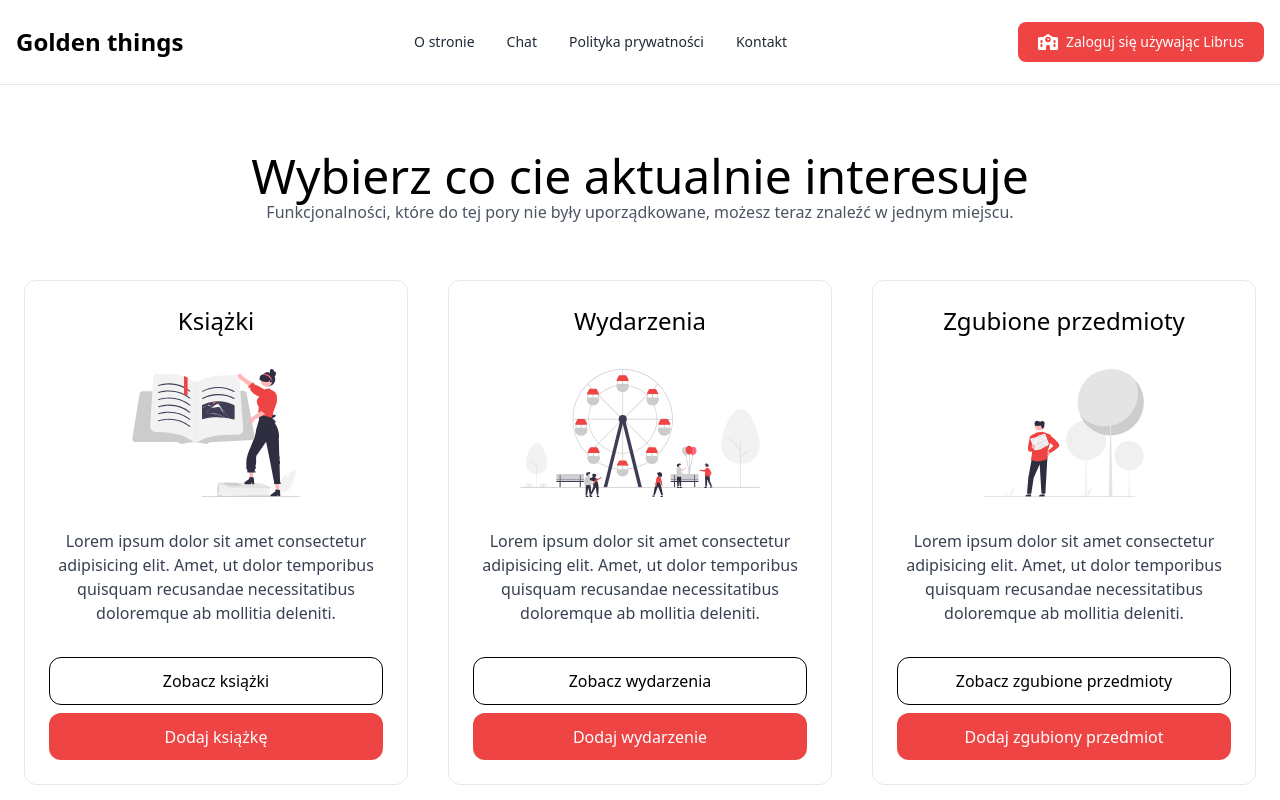
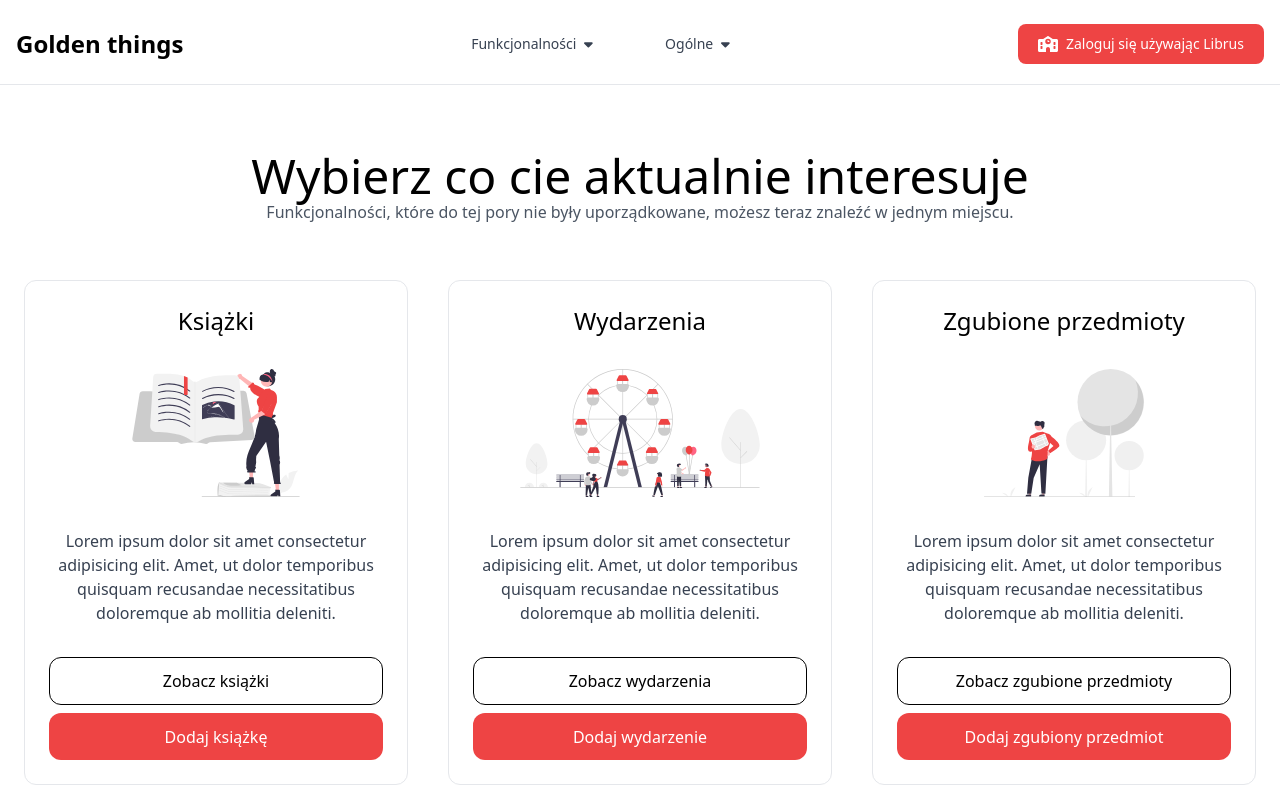
Before and after one commit to stanislawsztrajt/optiflow, a Next.js app in the folder frontend/: page / in a window 1280 px wide. Shown: the top 800 px of the page. Built offline with nearby package versions, Linux system fonts and the light colour scheme.

Commit message:
Added drop down header items

```diff
--- a/frontend/features/ui/header/header.tsx
+++ b/frontend/features/ui/header/header.tsx
@@ -3,52 +3,92 @@
 import Link from 'next/link'
 import React, { FC } from 'react'
 import { FontAwesomeIcon } from '@fortawesome/react-fontawesome';
-import { faSchool, faUser, faRightFromBracket } from '@fortawesome/free-solid-svg-icons';
+import { faSchool, faUser, faRightFromBracket, faPlus, faCaretDown } from '@fortawesome/free-solid-svg-icons';
 import { APP_NAME } from '@/utils/constans';
 import useHeader from './use-header';
 import { Twirl as Hamburger } from 'hamburger-react'
 import { useUser } from '@/utils/hooks';
 import { logout } from '@/utils/helpers/user';
 
-const links = [
+const linksList = [
   {
-    route: '/hero',
-    name: 'O stronie'
+    name: 'Funkcjonalności',
+    list: [
+      {
+        name: 'Książki',
+        route: '/books',
+        createRoute: '/books/create-book'
+      },
+      {
+        name: 'Wydarzenia',
+        route: '/events',
+        createRoute: '/events/create-event'
+      },
+      {
+        name: 'Zgubione przedmioty',
+        route: '/lost-items',
+        createRoute: '/lost-items/create-lost-item'
+      },
+      {
+        name: 'Korepetycje',
+        route: '/private-lessons',
+        createRoute: '/private-lessons/create-private-lesson'
+      },
+      {
+        name: 'Chat',
+        route: '/chat',
+        createRoute: null
+      },
+    ]
   },
   {
-    route: '/chat',
-    name: 'Chat'
-  },
-  {
-    route: '/privacy-policy',
-    name: 'Polityka prywatności'
-  },
-  {
-    route: "",
-    name: "Kontakt",
-  },
+    name: 'Ogólne',
+    list: [
+      {
+        name: 'O stronie',
+        route: '/books',
+        createRoute: null
+      },
+      {
+        name: 'Kontakt',
+        route: '/events',
+        createRoute: null
+      },
+      {
+        name: 'Polityka prywatności',
+        route: '/lost-items',
+        createRoute: null
+      }
+    ]
+  }
 ];
 
 const Header: FC = () => {
   const { user } = useUser();
   const { isMenuOpen, setIsMenuOpen } = useHeader();
 
-  const linksMap = links.map((link) => {
+  const linksMap = linksList.map((links) => {
     return (
-      <li
-        key={link.name}
-        className="text-gray-800 duration-100 hover:text-black "
-      >
-        <Link href={link.route}>{link.name}</Link>
-      </li>
-    );
-  });
-
-  const menuLinksMap = links.map((link) => {
-    return (
-      <li key={link.name} className="menu-list-link">
-        <Link href={link.route}>{link.name}</Link>
-      </li>
+      <div>
+        <button className="px-5 py-2 text-gray-700 duration-100 hover:text-black peer">
+          { links.name }
+          <FontAwesomeIcon icon={faCaretDown} className='ml-2' />
+        </button>
+        <div className="absolute flex-col items-center hidden w-full rounded-lg lg:bg-white lg:w-auto peer-hover:flex hover:flex drop-shadow-lg">
+          { links.list.map(link => (
+            <div key={link.name} className="flex items-center justify-between w-56 p-4 pt-5 duration-100 bg-white border-b lg:bg-transparent hover:bg-gray-100">
+              <Link href={link.route} className='text-gray-700 hover:text-black'>
+                {link.name}
+              </Link>
+              { link.createRoute ? (
+                <Link href={link.createRoute}>
+                  <FontAwesomeIcon className='w-4 h-4 p-1 text-white border bg-color-primary border-color-primary hover:brightness-110 rounded-xl' icon={faPlus} />
+                </Link>
+              ) : null }
+            </div>
+          )) }
+        </div>
+      </div>
     );
   });
 
@@ -57,7 +97,7 @@ const Header: FC = () => {
       {user ? (
         <>
           <Link href={"/dashboard"}>
-            <button type="button" className="menu-button lg:text">
+            <button type="button" className="menu-button">
               <FontAwesomeIcon className='h-4' icon={faUser} />
               <span className='ml-2'>
                 Panel użytkownika
@@ -67,7 +107,7 @@ const Header: FC = () => {
           <button
             type="button"
             onClick={logout}
-            className="text-white ml-4 bg-red-700 hover:bg-red-800 focus:ring-4 focus:outline-none font-medium rounded-lg text-sm px-5 py-2.5 text-center mr-0 lg:mr-1"
+            className="text-white lg:ml-4 bg-red-700 hover:bg-red-800 focus:ring-4 focus:outline-none font-medium rounded-lg text-sm px-5 py-2.5 text-center mr-0 lg:mr-1"
           >
             <FontAwesomeIcon icon={faRightFromBracket} />
           </button>
@@ -112,8 +152,8 @@ const Header: FC = () => {
 
       { isMenuOpen ? (
         <div className='fixed left-0 w-screen h-screen bg-white border-t top-20 lg:hidden menu-animation'>
-          <div className='flex flex-col justify-end gap-4 px-4 text-center list-none h-3/4'>
-            { menuLinksMap }
+          <div className='flex flex-col justify-center h-screen gap-4 pl-2 pr-6 text-center list-none'>
+            { linksMap }
             { authButton }
           </div>
         </div>
```
